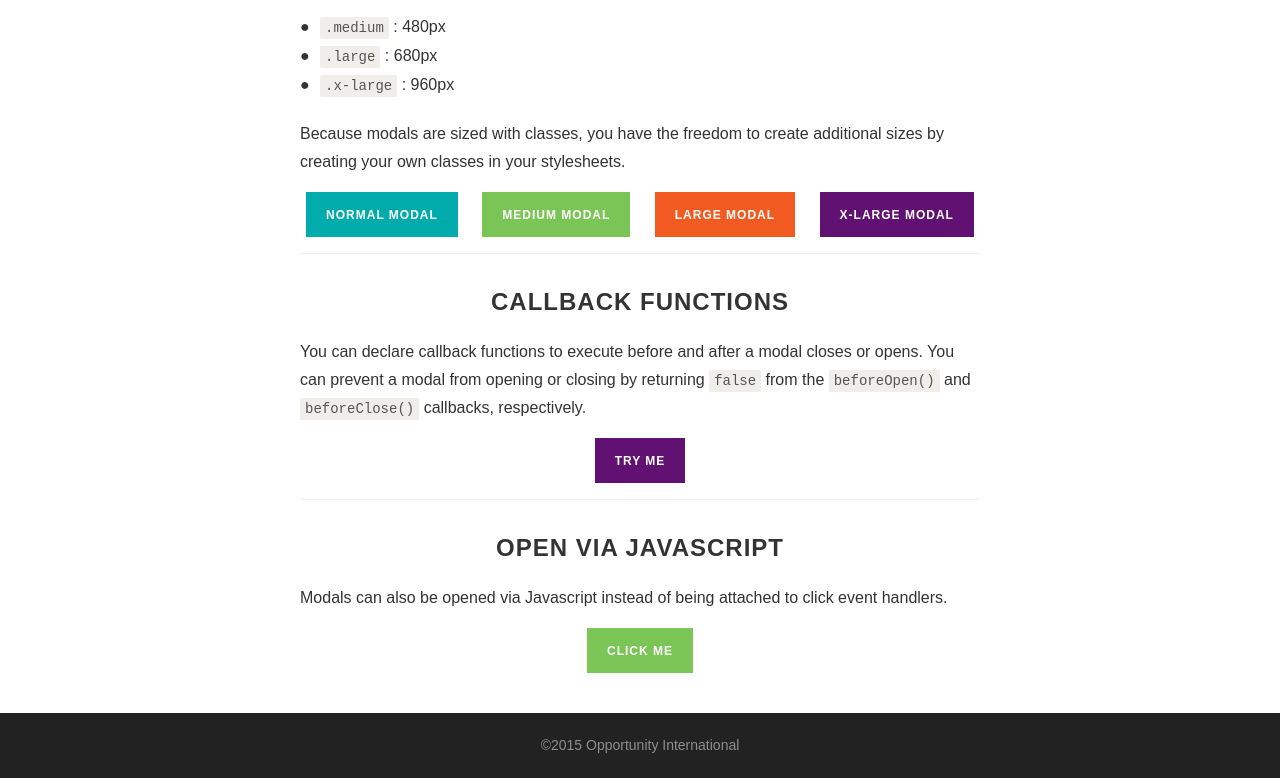
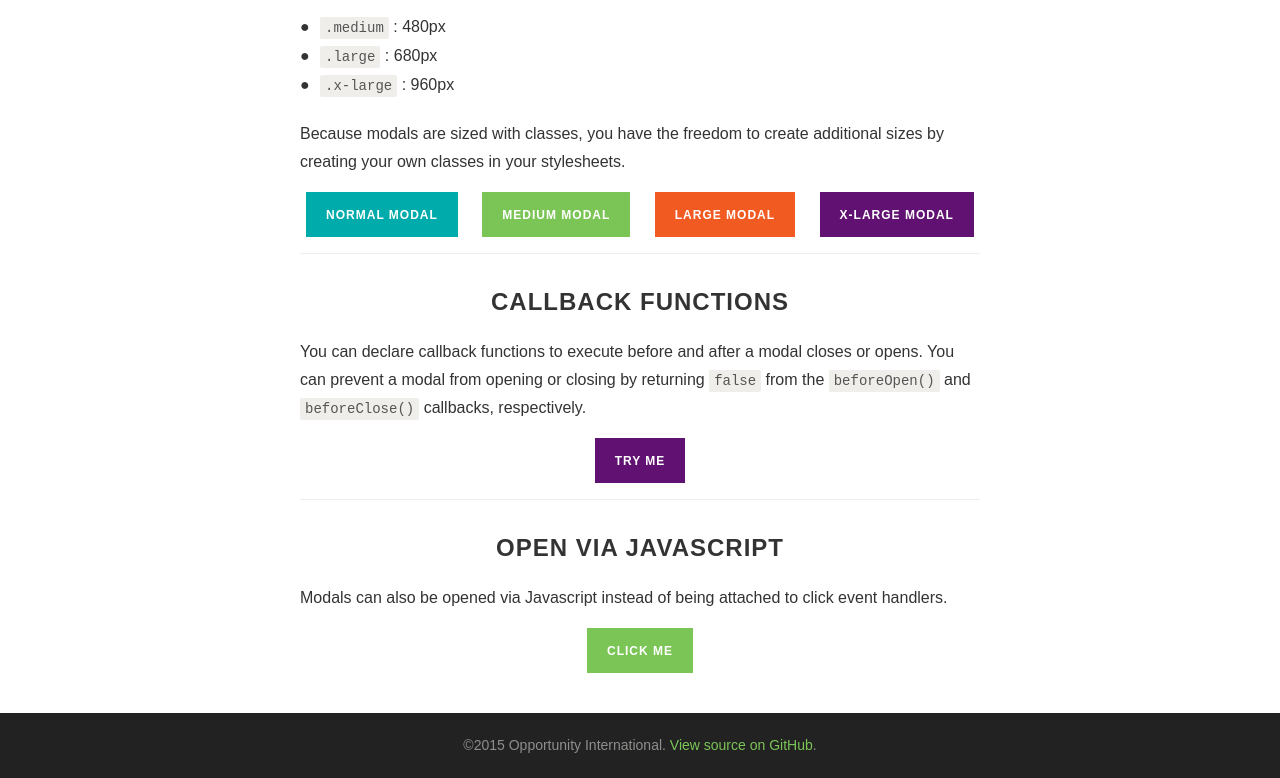
Before and after one commit to OpportunityIntl/Modal, a website: page index.html in a window 1280 px wide. Shown: the part 2323-3101 px from the top of the page. Drawn offline with nearby package versions, Linux system fonts and the light colour scheme; a script that the page names is missing.

Commit message:
Add link to repo on GitHub

```diff
--- a/index.html
+++ b/index.html
@@ -186,7 +186,7 @@
     <footer class="padding-1x-2x brand-darkgray-bg">
       <div class="contained-680 centered align-center">
         <p class="small brand-gray">
-          &copy;2015 Opportunity International
+          &copy;2015 Opportunity International. <a href="https://github.com/OpportunityIntl/OI-Modals">View source on GitHub</a>.
         </p>
       </div>
     </footer>
```
